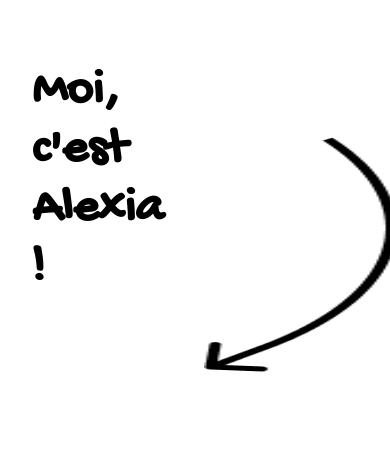
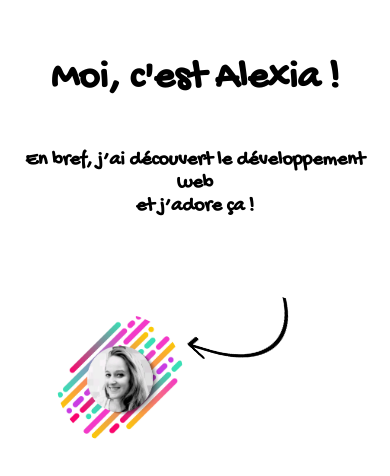
Before and after one commit to alexia-pratensi/portefolio, a plain HTML site: page index.html in a window 390 px wide. Drawn offline with Linux system fonts and the light colour scheme.

Commit message:
ajout avatar

```diff
--- a/index.html
+++ b/index.html
@@ -12,14 +12,16 @@
     <div id="header">
       <!-- title -->
       <div id="title">
-        <h1>Moi, c'est Alexia !</h1>
-        <img src="./images/arrow-header.png" alt="arrow" id="arrow-header">
-
+          <div>
+            <h1>Moi, c'est Alexia !</h1>
+            <h2>En bref, j’ai découvert le développement web<br>et j’adore ça !</h2>
+          </div>
+          <img src="./images/arrow-header.png" alt="arrow" id="arrow-header">
+        <img src="./images/avatar3.png" alt="avatar" id="foto-avatar">
       </div>
 
       <!-- avatar & little description -->
-      <div id="">
-
+      <div id="avatar">
       </div>
 
       <!-- navbar -->
--- a/style.css
+++ b/style.css
@@ -1,41 +1,108 @@
+/*
+   // LARGE DESKTOP
+@media only screen and (max-width: 2560px){}
+// DESKTOP
+@media only screen and (max-width: 1440px){}
+// SMALL DESKTOP
+@media only screen and (max-width: 1024px){}
+// TABLET
+@media only screen and (max-width: 768px){}
+// REGULAR MOBILE
+@media only screen and (max-width: 425px){}
+// SMALL MOBILE
+@media only screen and (max-width: 320px){}
+*/
+/* _____________________________________________________________________________ */
+
 /* header */
 
-  /* title */
+  /* title + avatar */
 
     #title {
       display: flex;
       justify-content: center;
+
+    }
+
+    .test {
+      display: flex;
     }
 
     h1 {
+      font-size: 50px;
       font-family: gochi hand ;
-      font-size: 50px;
+      text-align: center;
+      /* padding: 20px 80px 0px 0px; */
+    }
+
+    h2 {
+      font-size: 30px;
+      font-family: gochi hand;
+      text-align: start;
+    }
+
+    #arrow-header {
+      margin-top: 60px;
+      height: 70px;
+    }
+
+    #foto-avatar {
+      height: 400px;
+      /* border-radius: 50%; */
+      margin-top: 20px;
+    }
+
+    @media screen and (max-width: 1100px) {
+
+      #title {
+        flex-direction: column;
+        align-items: center;
+      }
+
+      #arrow-header {
+        rotate: 130deg;
+        width: 168px;
+        margin-left: 200px;
+      }
+
+      h1, h2 {
+        text-align: center;
+      }
+
+      #foto-avatar {
+        height: 200px;
+        margin-top: -100px;
+        margin-right: 230px;
+      }
+
+    }
+
+    @media screen and (max-width: 660px) {
+
+    #title {
+      flex-direction: column;
+      align-items: center;
+    }
+
+    #arrow-header {
+      width: 100px;
+      margin-left: 100px;
+    }
+
+    h1 {
+      font-size: 40px;
       padding: 20px;
     }
 
+    h2 {
 
-    #arrow-header {
-      padding: 20px;
-    }
-    @media screen and (max-width: 1000px) {
-      .wrap{width:100%}
-      #arrow-header {
-        rotate: 90deg;
-        margin-top: 150px;
-
-        padding: 0px;
-      }
-      h1{
-        margin-left: 40px;
-      }
-
-    }
-/*
-    @media only screen (min-width: 321px) and (max-width: 799px){
-      style smartphones et petites tablettes en portrait
+      font-size: 20px;
     }
 
-    @media only screen and (min-width: 800px) and (max-width: 966px){
-      style petites-moyennes tablettes
-      }
-*/
+    #foto-avatar {
+      height: 130px;
+      border-radius: 50%;
+      margin-top: -50px;
+      margin-right: 150px;
+    }
+  }
```
Also changed, not shown: images/avatar.jpg (added), images/avatar2.png (added), images/avatar3.png (added), images/background.png (added), 1 other file.
